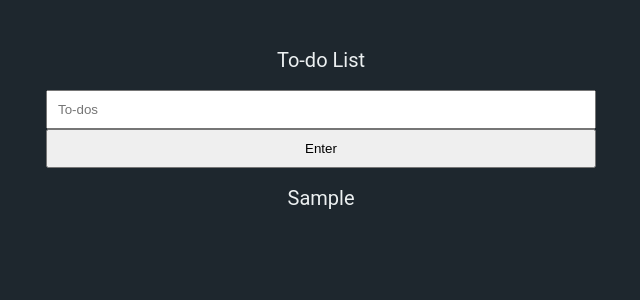
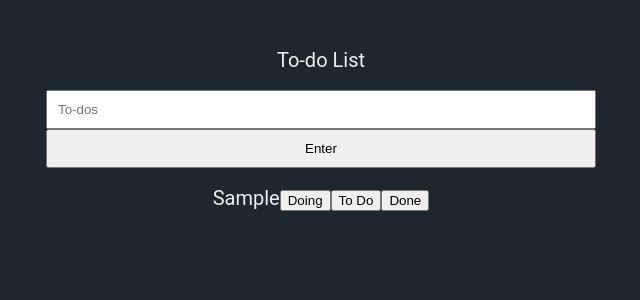
Before and after one commit to ZERO2ONE23581/ReactMaster-Animations, a React (Create React App) app: page / in a window 1280 px wide. Both pictures are taken after typing "Sample" into the empty fields and a click on the input "Enter". Shown: the top 300 px of the page, without its empty margins (319-959 px from the left). Built offline with nearby package versions, Linux system fonts and the light colour scheme.

Commit message:
refactoring

```diff
--- /dev/null
+++ b/src/atoms.tsx
@@ -0,0 +1,11 @@
+import { atom } from "recoil";
+
+export interface ITodo {
+  text: string;
+  id: number;
+  category: "TO_DO" | "DOING" | "DONE";
+}
+export const toDoState = atom<ITodo[]>({
+  key: "toDo",
+  default: [],
+});
--- /dev/null
+++ b/src/components/CreateToDo.tsx
@@ -0,0 +1,33 @@
+import { useForm } from "react-hook-form";
+import { useRecoilState } from "recoil";
+import { toDoState } from "../atoms";
+
+interface IForm {
+  toDo: string;
+}
+
+function CreateToDo() {
+  const [toDos, setToDos] = useRecoilState(toDoState);
+  const { register, handleSubmit, setValue } = useForm<IForm>();
+
+  const handleValid = ({ toDo }: IForm) => {
+    setToDos((oldToDos) => [
+      { text: toDo, id: Date.now(), category: "TO_DO" },
+      ...oldToDos,
+    ]);
+    setValue("toDo", "");
+  };
+
+  return (
+    <form onSubmit={handleSubmit(handleValid)}>
+      <input
+        {...register("toDo", { required: "Please write your to-dos!" })}
+        type="text"
+        placeholder="To-dos"
+      />
+      <input type="submit" value="Enter" />
+    </form>
+  );
+}
+
+export default CreateToDo;
--- /dev/null
+++ b/src/components/ToDo.tsx
@@ -0,0 +1,14 @@
+import { ITodo } from "../atoms";
+
+function ToDo({ text }: ITodo) {
+  return (
+    <li>
+      <span>{text}</span>
+      <button>Doing</button>
+      <button>To Do</button>
+      <button>Done</button>
+    </li>
+  );
+}
+
+export default ToDo;
--- a/src/components/TodoList.tsx
+++ b/src/components/TodoList.tsx
@@ -1,48 +1,19 @@
-import { useForm } from "react-hook-form";
-import { atom, useRecoilState } from "recoil";
 import styled from "styled-components";
-
-interface IForm {
-  toDo: string;
-}
-interface ITodo {
-  text: string;
-  id: number;
-  category: "TO_DO" | "DOING" | "DONE";
-}
-
-const toDoState = atom<ITodo[]>({
-  key: "toDo",
-  default: [],
-});
+import CreateToDo from "./CreateToDo";
+import { useRecoilValue } from "recoil";
+import { toDoState } from "../atoms";
+import ToDo from "./ToDo";
 
 function TodoList() {
-  const [toDos, setToDos] = useRecoilState(toDoState);
-  //
-  const { register, handleSubmit, setValue } = useForm<IForm>();
-  const handleValid = ({ toDo }: IForm) => {
-    setToDos((oldToDos) => [
-      { text: toDo, id: Date.now(), category: "TO_DO" },
-      ...oldToDos,
-    ]);
-    setValue("toDo", "");
-  };
-  console.log(toDos);
+  const toDos = useRecoilValue(toDoState);
   //
   return (
     <Container>
       <h1>To-do List</h1>
-      <form onSubmit={handleSubmit(handleValid)}>
-        <input
-          {...register("toDo", { required: "Please write your to-dos!" })}
-          type="text"
-          placeholder="To-dos"
-        />
-        <input type="submit" value="Enter" />
-      </form>
+      <CreateToDo />
       <ul>
         {toDos.map((toDo) => (
-          <li key={toDo.id}>{toDo.text}</li>
+          <ToDo key={toDo.id} {...toDo} />
         ))}
       </ul>
     </Container>
```
